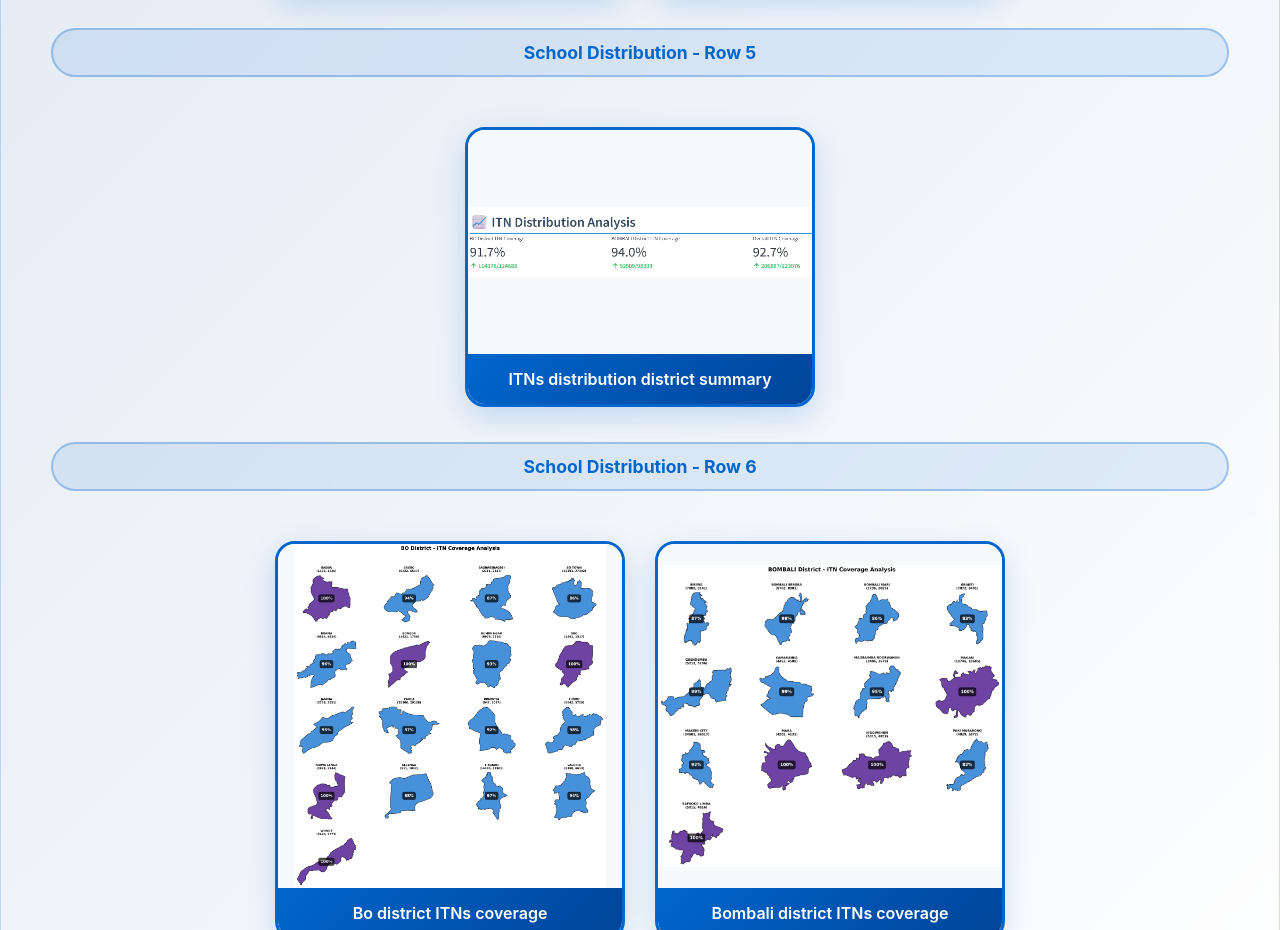
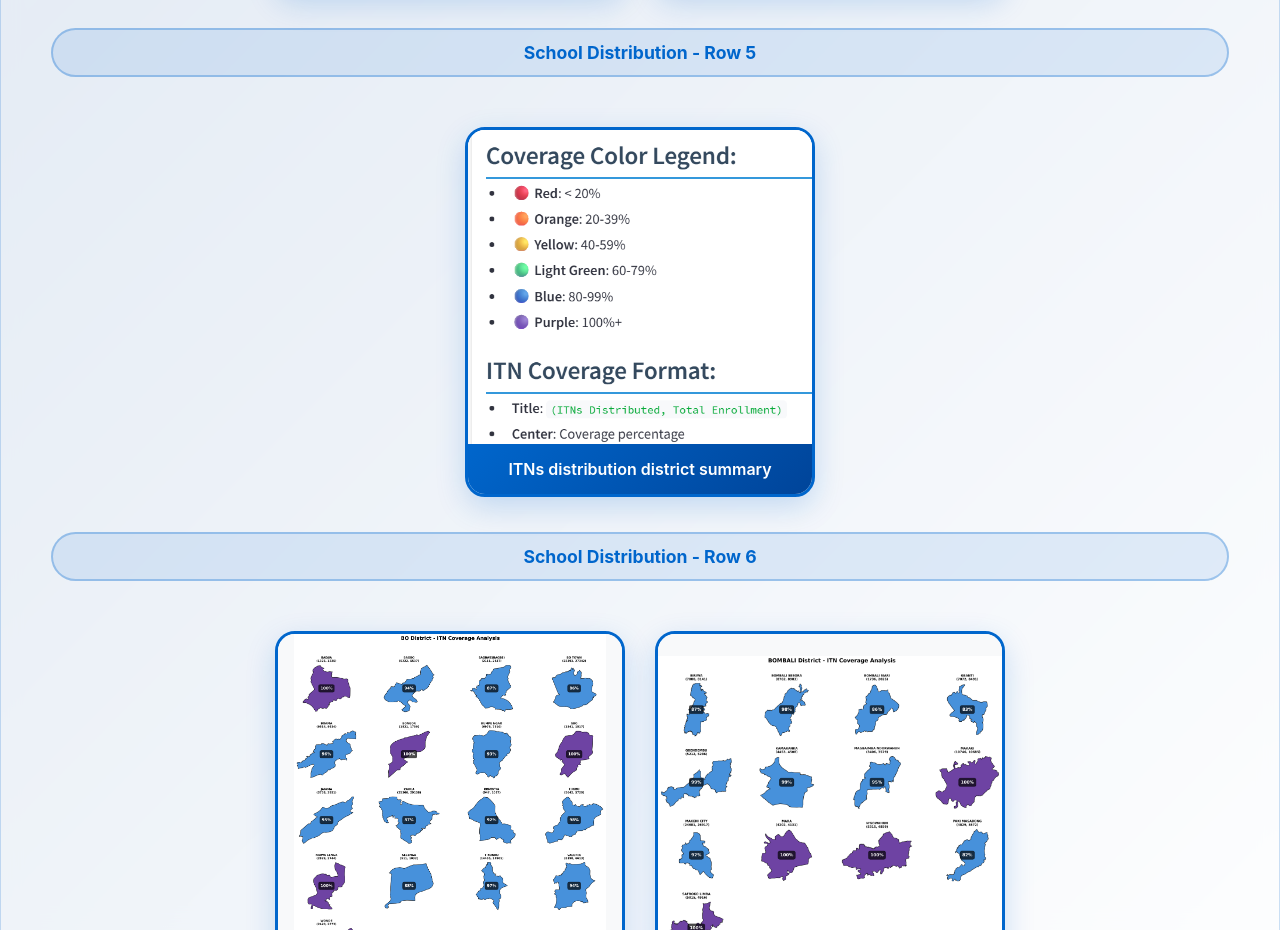
Before and after one commit to mohamedsillahkanu/sdb-dashboard, a plain HTML site: page index.html in a window 1280 px wide. Shown: the part 2320-3250 px from the top of the page. Drawn offline with Linux system fonts and the light colour scheme.

Commit message:
Update index.html

```diff
--- a/index.html
+++ b/index.html
@@ -357,7 +357,7 @@
                 <div class="row-indicator">School Distribution - Row 5</div>
                 <div class="school-container">
                     <div class="image-wrapper">
-                        <img src="district voverage summary.png" alt="School 7 ITN Distribution" class="school-image">
+                        <img src="itns coverage legend.png" alt="School 7 ITN Distribution" class="school-image">
                     </div>
                     <div class="school-label">ITNs distribution district summary</div>
                 </div>
```
